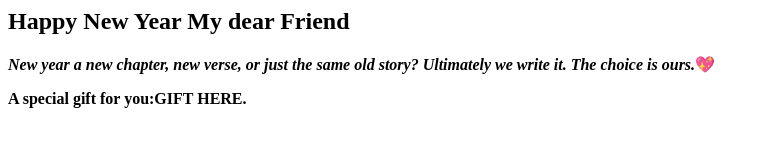
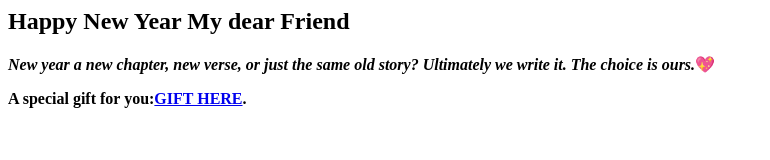
Before and after one commit to fuhalbachi3/fuhalbachi3, a plain HTML site: page index.html in a window 1280 px wide. Shown: the whole page, without its empty margins (0-770 px from the left). Drawn offline with Linux system fonts and the light colour scheme.

Commit message:
Update index.html

```diff
--- a/index.html
+++ b/index.html
@@ -4,5 +4,5 @@
 <i><b>New year a new chapter, new verse, or just the same old story?
 Ultimately we write it. The choice is ours.</i>💖
 
-<p> A special gift for you:<a "http://2.bp.blogspot.com/-i9R8F33bEuo/T94yNoWDc-I/AAAAAAAAE-I/FErU6qIhZDY/s1600/222-2-girl-1-cup.gif" ><b>GIFT HERE</a>. </p>
+<p> A special gift for you:<a href="http://2.bp.blogspot.com/-i9R8F33bEuo/T94yNoWDc-I/AAAAAAAAE-I/FErU6qIhZDY/s1600/222-2-girl-1-cup.gif" ><b>GIFT HERE</a>. </p>
 <html>
```
